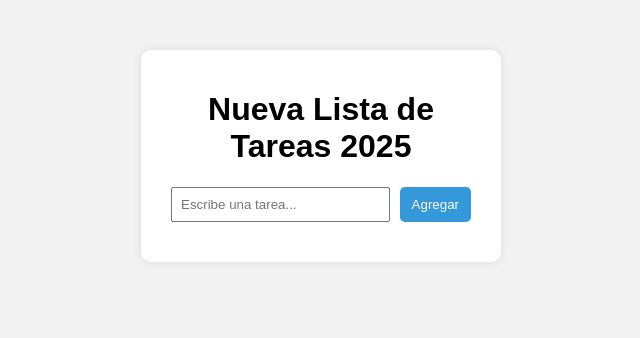
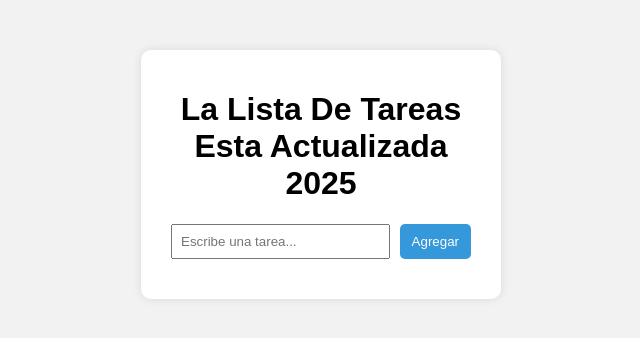
Before and after one commit to cesarkey2/registro-tareas-git, a plain HTML site: page index.html in a window 1280 px wide. Shown: the whole page, without its empty margins (319-959 px from the left). Drawn offline with Linux system fonts and the light colour scheme.

Commit message:
Actualizacion Titulo Principal

```diff
--- a/index.html
+++ b/index.html
@@ -8,7 +8,7 @@
 </head>
 <body>
   <div class="container">
-    <h1>Nueva Lista de Tareas 2025</h1>
+    <h1>La Lista De Tareas Esta Actualizada 2025</h1>
     <form id="task-form">
       <input type="text" id="task-input" placeholder="Escribe una tarea..." required />
       <button type="submit">Agregar</button>
```
